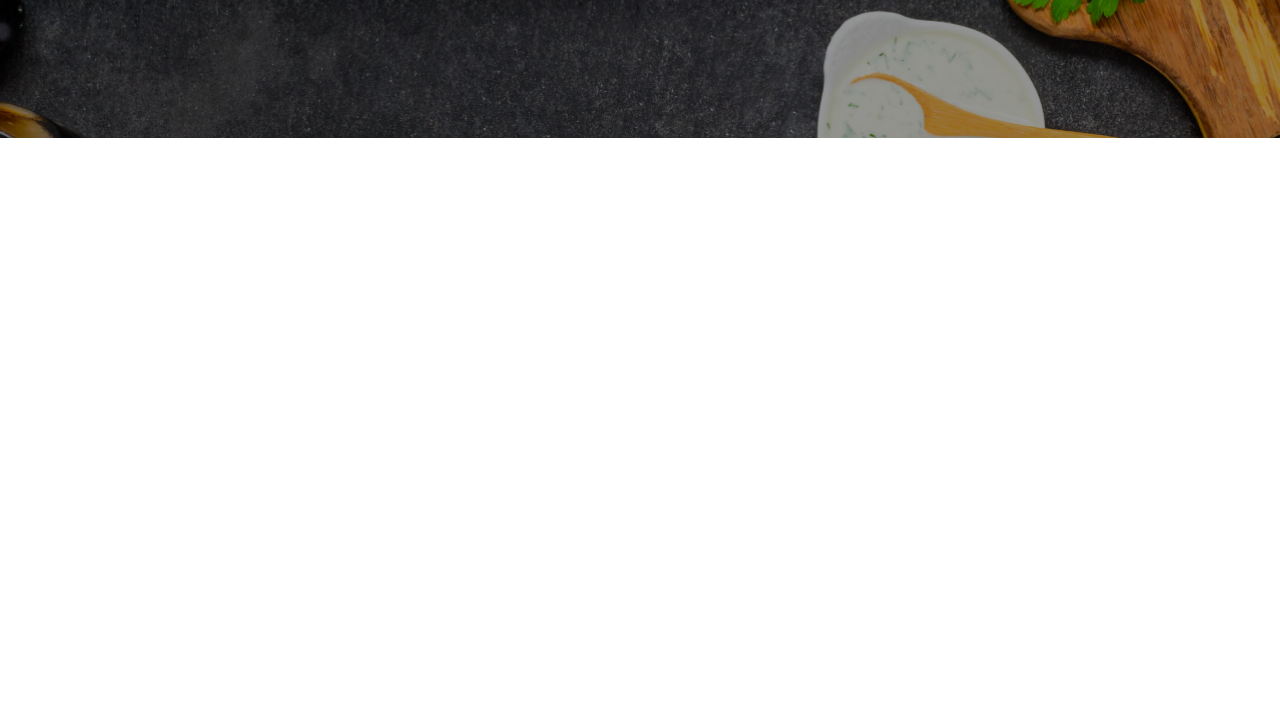
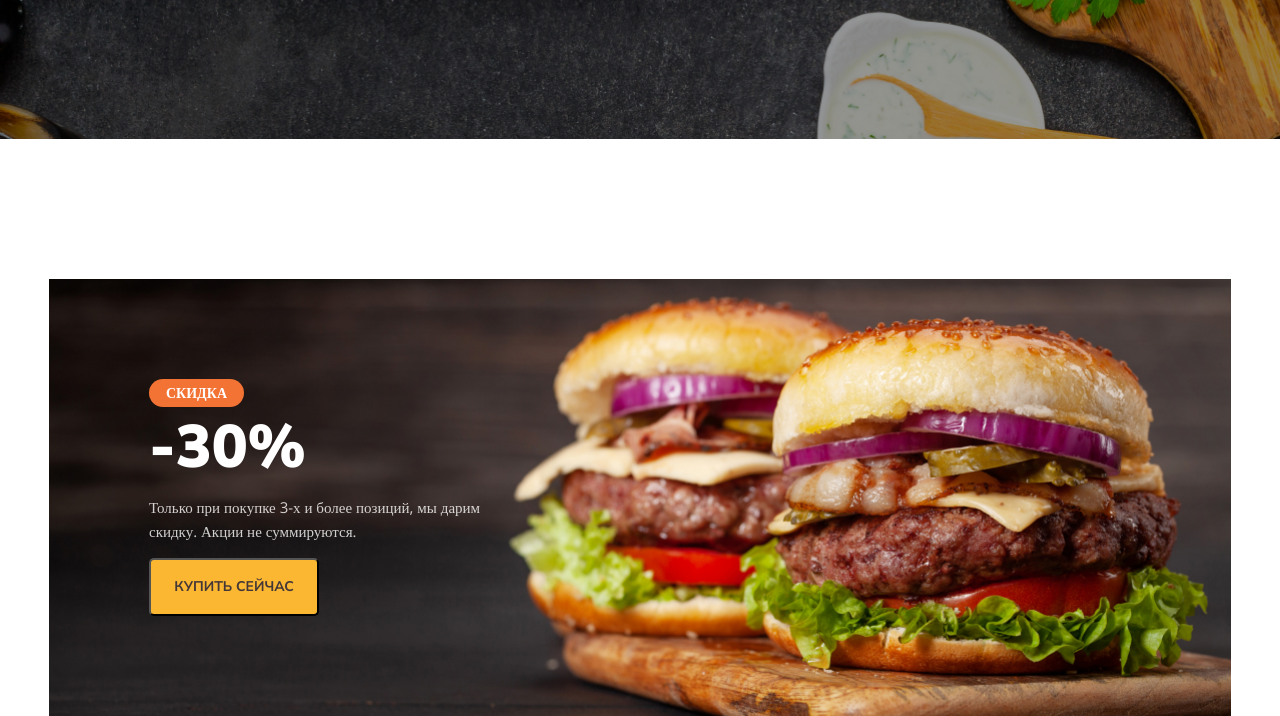
Before and after one commit to keilirae/FrontendBlok-Module01-Burger, a plain HTML site: page index.html in a window 1280 px wide. Shown: the part 449-1165 px from the top of the page. Before the commit the page ends 800 px from the top, so only its background shows below. Drawn offline with nearby package versions, Linux system fonts and the light colour scheme.

Commit message:
draft_lesson14

```diff
--- a/index.html
+++ b/index.html
@@ -16,9 +16,9 @@
 </head>
 
 <body>
-    <header>
+    <header class="header">
         <div class="container">
-            <div class="header">
+            <div class="header-wrapper">
                 <div class="logo"></div>
                 <nav class="nav">
                     <a href="#" class="nav-link">Главная</a>
@@ -37,7 +37,18 @@
                 <li class="breadcrumbs-item">Меню</li>
             </ul>
             <h1 class="hero-title">Наше меню</h1>
-            <p class="hero-description">Выбирай из предложенного ассортимента и мы доставим блюдо в течении часа</p>
+            <p class="hero-description">Выбирай из предложенного ассортимента и мы доставим блюдо в&nbsp;течении часа
+            </p>
+        </div>
+    </section>
+    <section class="banner">
+        <div class="container">
+            <div class="banner-wrapper">
+                <h2 class="banner-title"><span>Скидка</span>-30%</h2>
+                <p class="banner-description">Только при&nbsp;покупке 3-х и более позиций, мы дарим скидку. Акции
+                    не&nbsp;суммируются.</p>
+                <button class="banner-btn">Купить сейчас</button>
+            </div>
         </div>
     </section>
 </body>
--- a/styles/main.css
+++ b/styles/main.css
@@ -29,6 +29,10 @@ a {
 /* header */
 
 .header {
+    border-bottom: 1px solid #DEDEDE;
+}
+
+.header-wrapper {
     display: flex;
     align-items: center;
     gap: 196px;
@@ -165,3 +169,71 @@ a {
     max-width: 320px;
     margin: 0 auto;
 }
+
+/* Banner */
+
+.banner {
+    margin-top: 140px;
+
+}
+
+.banner-wrapper {
+    background-image: url(../images/banner.jpg);
+    background-repeat: no-repeat;
+    background-size: cover;
+    background-position: center center;
+    padding: 100px;
+}
+
+.banner-title {
+    position: relative;
+    font-family: var(--nunito-sans);
+    font-weight: 900;
+    font-size: 60px;
+    color: var(--light);
+    margin: 0 auto;
+    padding-top: 34px;
+}
+
+.banner-title span {
+    display: block;
+    position: absolute;
+    left: 0;
+    top: 0;
+    width: 95px;
+    height: 28px;
+    font-family: var(--open-sans);
+    font-weight: 600;
+    font-size: 14px;
+    text-align: center;
+    line-height: 28px;
+    text-transform: uppercase;
+    background-color: var(--accent-dark);
+    border-radius: 14px;
+}
+
+.banner-description {
+    width: 353px;
+    font-family: var(--open-sans);
+    font-weight: 400;
+    font-size: 15px;
+    line-height: 160%;
+    color: rgba(var(--light-rgb), 0.8);
+    margin-top: 13px;
+}
+
+.banner-btn {
+    display: block;
+    width: 170px;
+    height: 58px;
+    font-family: var(--nunito-sans);
+    font-weight: 700;
+    font-size: 14px;
+    line-height: 129%;
+    text-transform: uppercase;
+    text-align: center;
+    color: var(--dark);
+    border-radius: 5px;
+    background-color: var(--accent-light);
+    margin-top: 15px;
+}
```
Also changed, not shown: images/banner.jpg (added).
